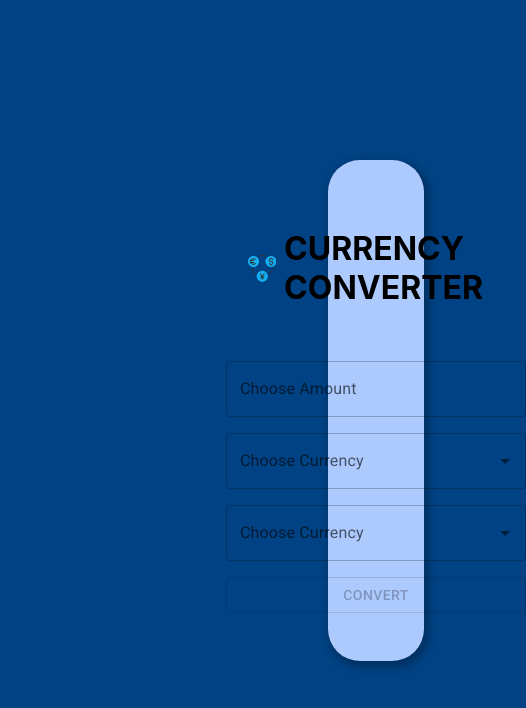
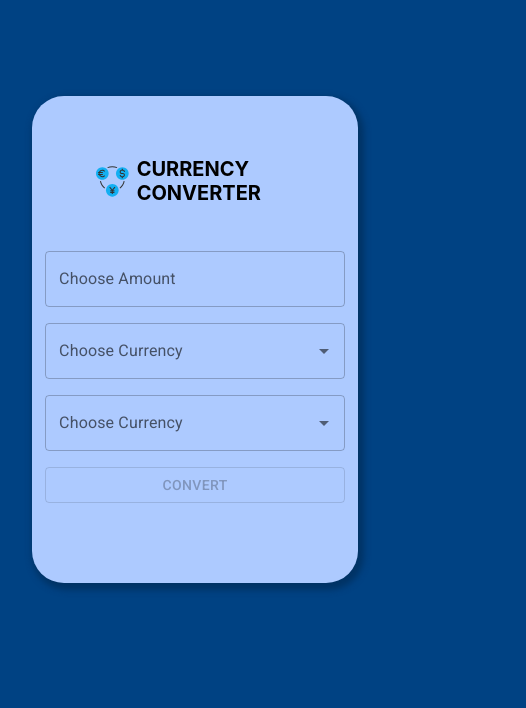
Before and after one commit to HeloRodrigues/currency-converter, a React (Create React App) app: page / in a window 390 px wide. Shown: the top 708 px of the page, 526 px wide, since content can reach past the window. Built offline with nearby package versions, Linux system fonts and the light colour scheme.

Commit message:
Implement media queries for responsive web design.

```diff
--- a/src/App.js
+++ b/src/App.js
@@ -17,15 +17,27 @@ const Page = styled.div`
   flex-direction: column;
   align-items: center;
   gap: 1rem;
+  padding-inline: 4rem;
   margin-block: 10rem;
   margin-inline: 20rem;
   padding-block: 3rem;
-  padding-inline: 3rem;
+
   font-family: -apple-system, BlinkMacSystemFont, "Segoe UI", Roboto, Oxygen,
     Ubuntu, Cantarell, "Open Sans", "Helvetica Neue", sans-serif;
   background-color: #adcaff;
   box-shadow: 3px 4px 6px 3px #013365;
   border-radius: 2rem;
+
+  @media screen and (max-width: 980px) {
+    margin-inline: 10rem;
+    margin-block: 15rem;
+  }
+
+  @media screen and (max-width: 450px) {
+    margin-inline: 1.5rem;
+    margin-block: 6rem;
+    width: 53%;
+  }
 `;
 
 export default App;
--- a/src/components/CurrencyExchange.jsx
+++ b/src/components/CurrencyExchange.jsx
@@ -1,12 +1,26 @@
 import styled from "styled-components";
 import * as React from "react";
 import AmountField from "./AmountField";
+import TextField from "@mui/material/TextField";
+import Autocomplete from "@mui/material/Autocomplete";
 import LoadingButton from "@mui/lab/LoadingButton";
 import { useEffect, useState } from "react";
 import ResultField from "./ResultField";
-import ChooseCurrency from "./ChooseCurrency";
 
 const CurrencyExchange = () => {
+  const currencies = [
+    "DKK",
+    "EUR",
+    "BRL",
+    "USD",
+    "GBP",
+    "CAD",
+    "SEK",
+    "YER",
+    "IRR",
+    "ALL",
+  ];
+
   const [amount, setAmount] = useState();
   const [fromCurrency, setFromCurrency] = useState();
   const [toCurrency, setToCurrency] = useState();
@@ -18,7 +32,7 @@ const CurrencyExchange = () => {
   const convert = () => {
     setIsLoading(true);
     var myHeaders = new Headers();
-    myHeaders.append("apikey", "CRFfu76OrLYkwt7VLGL62jPEwNqDASW1");
+    myHeaders.append("apikey", "LNoGuqoWkzQIzpY1DP2bK2JVhOwoxHyH");
 
     var requestOptions = {
       method: "GET",
@@ -34,6 +48,7 @@ const CurrencyExchange = () => {
         .then((response) => {
           response.text().then((result) => {
             const parsedResult = JSON.parse(result);
+            console.log(response);
             if (response.status === 400) {
               setErrorMessage(parsedResult.error["message"]);
             } else {
@@ -59,17 +74,34 @@ const CurrencyExchange = () => {
       setFormReady(false);
     }
   }, [amount, fromCurrency, toCurrency]);
+  // console.log(isFormReady);
 
   return (
     <FormSection>
       <ExchangeSection>
         <AmountField onChange={(value) => setAmount(value)} />
-        <ChooseCurrency
+        <Autocomplete
+          disablePortal
+          id="combo-box-demo"
+          options={currencies}
+          sx={{ width: 300 }}
           onChange={(event, newValue) => setFromCurrency(newValue)}
+          renderInput={(params) => (
+            <TextField {...params} label="Choose Currency" />
+          )}
         />
-        <ChooseCurrency
+
+        <Autocomplete
+          disablePortal
+          id="combo-box-demo"
+          options={currencies}
+          sx={{ width: 300 }}
           onChange={(event, newValue) => setToCurrency(newValue)}
+          renderInput={(params) => (
+            <TextField {...params} label="Choose Currency" />
+          )}
         />
+
         <LoadingButton
           loading={isLoading}
           variant="outlined"
@@ -85,16 +117,25 @@ const CurrencyExchange = () => {
   );
 };
 
-const FormSection = styled.form`
+const FormSection = styled.div`
   display: flex;
   align-items: center;
   gap: 2rem;
+
+  @media screen and (max-width: 980px) {
+    display: block;
+  }
+
+  @media screen and (max-width: 450px) {
+    display: block;
+  }
 `;
 
 const ExchangeSection = styled.div`
   display: flex;
   flex-direction: column;
   gap: 1rem;
+  margin-block-end: 2rem;
 `;
 
 export default CurrencyExchange;
--- a/src/components/Header.jsx
+++ b/src/components/Header.jsx
@@ -15,6 +15,14 @@ const HeaderSection = styled.div`
   display: flex;
   gap: 0.5rem;
   text-transform: uppercase;
+
+  @media screen and (max-width: 980px) {
+    font-size: 12px;
+  }
+
+  @media screen and (max-width: 450px) {
+    font-size: 10px;
+  }
 `;
 
 export default Header;
--- a/src/components/ResultField.jsx
+++ b/src/components/ResultField.jsx
@@ -1,12 +1,15 @@
 import styled from "styled-components";
 
 const ResultField = ({ value }) => {
-  return <Result type="text">{value}</Result>;
+  return <Result type="number">{value}</Result>;
 };
 
 const Result = styled.div`
   border: 1px solid gray;
-  padding: 50px;
-  border-radius: 4px;
+  padding: 3rem;
+  border-radius: 1rem;
+  font-weight: 500;
+  font-size: 20px;
+  text-align: center;
 `;
 export default ResultField;
```
